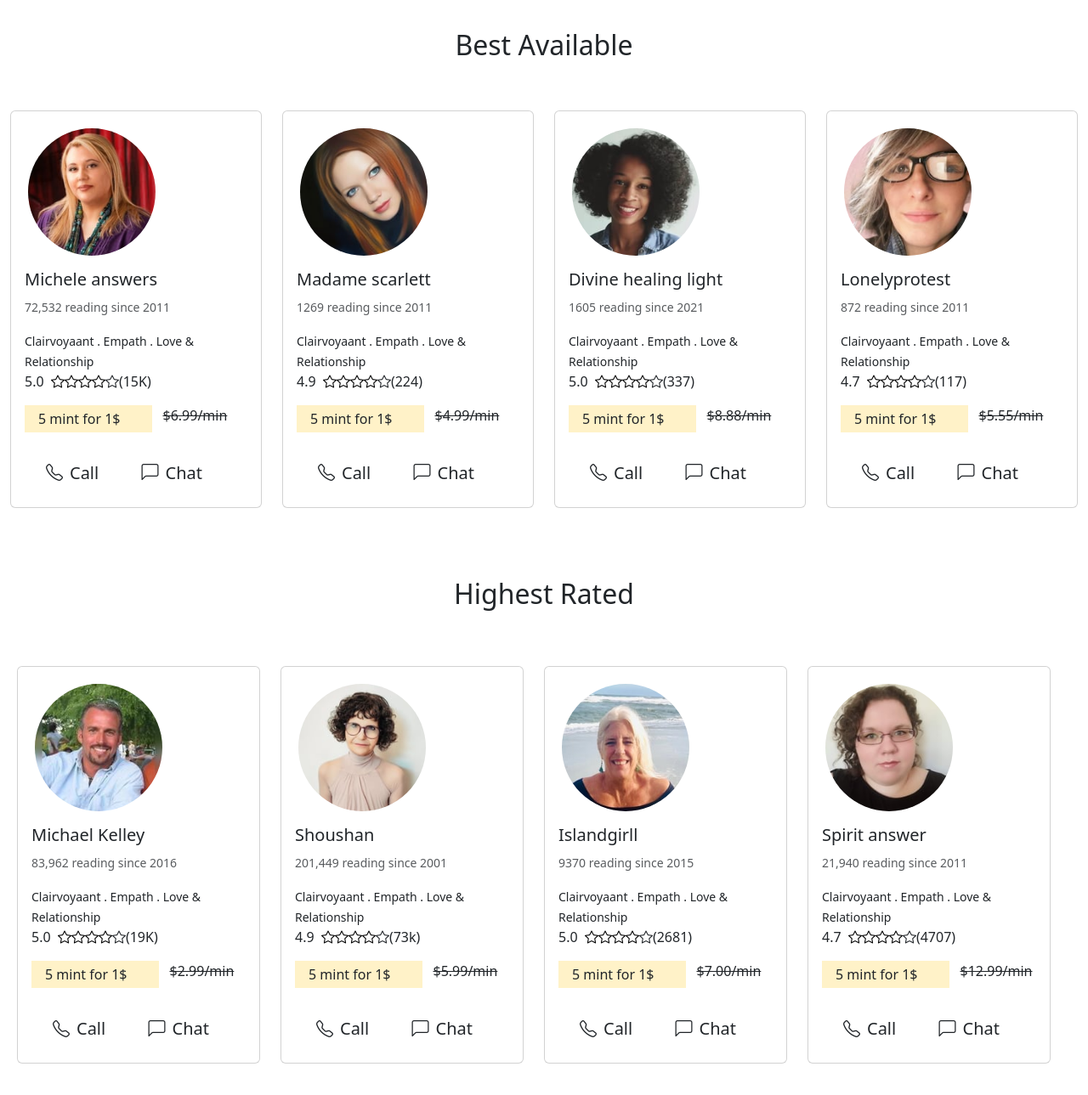
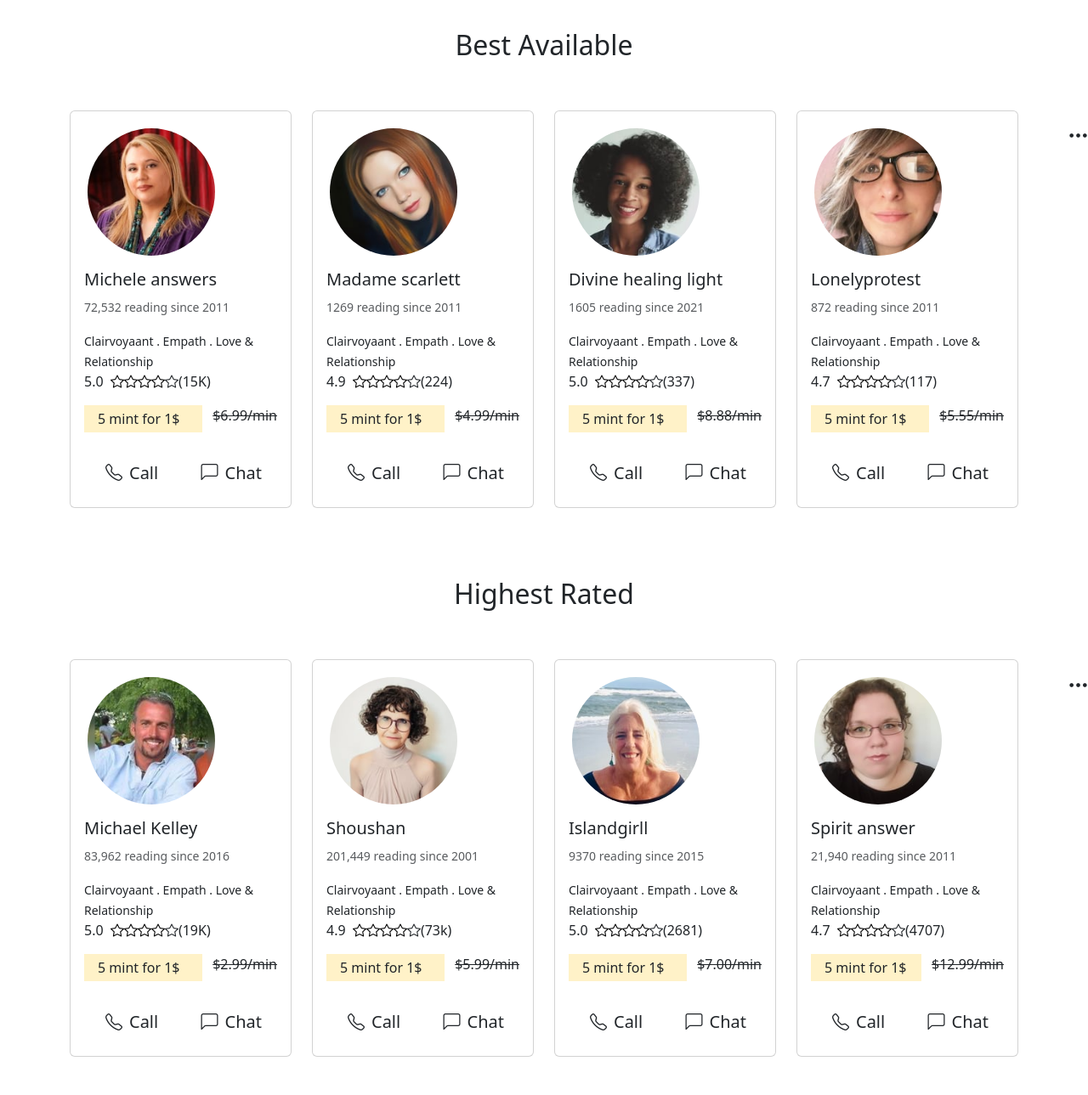
Before and after one commit to RabiaYasin893/keen_r, a plain HTML site: page index.html in a window 1280 px wide. Shown: the part 980-2269 px from the top of the page at 85% size. Drawn offline with nearby package versions, Linux system fonts and the light colour scheme; a small style sheet from the web is missing; files whose address does not match are found by name.

Commit message:
Update index.html
cards responsive

```diff
--- a/index.html
+++ b/index.html
@@ -235,26 +235,23 @@
     <!--/ Popular Topics -->
 
 
-    <!-- Available Advisors -->
      <section id="available-advisors" class="row">
       <!-- Advisor cards go here -->
       <div class="container">
-        <div class="PopularTopics_popular-topics-container__sos5l">
           <div class="row mt-4">
             <div class="col-12">
               <h2 class="PopularTopics_title__3j0_H m-5">Best Available</h2>
             </div>
           </div>
+          </div>
     </section>
 
+<!-- topBest -->
+<section>
+  <div class="container">
+    <div class="row">
 
-
-    <!-- Popular Skills -->
-    <section id="popular-skills" >
-      <!-- Skill cards go here -->
-
-        <div class="row "  style="overflow: hidden;">
-          <div class="col-3">
+      <div class="col-md-3">
         <div class="card full-card">
           <span class="ml-5 "><i class="bi bi-three-dots three-dots-cards " ></i></span>
           <img src="img//ask zuri.jpg" class="img rounded-circle card-images" alt="...">
@@ -280,7 +277,7 @@
         </div>
       </div>
 
-              <div class="col-3">
+          <div class="col-md-3">
             <div class="card full-card">
               <span class="ml-5 "><i class="bi bi-three-dots three-dots-cards "></i></span>
               <img src="img/image1.jpg" class="img rounded-circle card-images" alt="...">
@@ -306,7 +303,7 @@
             </div>
           </div>
 
-              <div class="col-3">
+          <div class="col-md-3">
             <div class="card full-card">
               <span class="ml-5 "><i class="bi bi-three-dots three-dots-cards "></i></span>
               <img src="img/image2.jpg" class="img rounded-circle card-images" alt="...">
@@ -332,7 +329,7 @@
             </div>
           </div>
 
-            <div class="col-3">
+        <div class="col-md-3">
           <div class="card full-card">
             <span class="ml-5 "><i class="bi bi-three-dots three-dots-cards "></i></span>
             <img src="img/image3.jpg" class="img rounded-circle card-images" alt="...">
@@ -359,26 +356,24 @@
           </div>
         </div>
 
+    </div>
+  </div>
+</section>
 
-    </section>
-                        <!-- section start high rated -->
-    <section id="available-advisors">
+<!-- high -->
+
       <!-- Advisor cards go here -->
       <div class="container">
-        <div class="PopularTopics_popular-topics-container__sos5l">
           <div class="row mt-4">
             <div class="col-12">
               <h2 class="PopularTopics_title__3j0_H m-5">Highest Rated</h2>
             </div>
             </div>
-    </section>
-
-
-    <section id="popular-skills" class="row p-2"  style="overflow: hidden;">
-      <!-- Skill cards go here -->
-
-        <div class="row "  style="overflow: hidden;">
-          <div class="col-3">
+          </div>
+<section>
+  <div class="container">
+    <div class="row">
+      <div class="col-md-3">
         <div class="card full-card">
           <span class="ml-5 "><i class="bi bi-three-dots three-dots-cards "></i></span>
           <img src="img/high1.jpg" class="img rounded-circle card-images" alt="...">
@@ -404,7 +399,7 @@
         </div>
       </div>
 
-              <div class="col-3">
+          <div class="col-md-3">
             <div class="card full-card">
               <span class="ml-5 "><i class="bi bi-three-dots three-dots-cards "></i></span>
               <img src="img/high2.jpg" class="img rounded-circle card-images" alt="...">
@@ -430,7 +425,7 @@
             </div>
           </div>
 
-              <div class="col-3">
+          <div class="col-md-3">
             <div class="card full-card">
               <span class="ml-5 "><i class="bi bi-three-dots three-dots-cards "></i></span>
               <img src="img/high3.jpg" class="img rounded-circle card-images" alt="...">
@@ -456,7 +451,7 @@
             </div>
           </div>
 
-            <div class="col-3">
+        <div class="col-md-3">
           <div class="card full-card">
             <span class="ml-5 "><i class="bi bi-three-dots three-dots-cards "></i></span>
             <img src="img/high4.jpg" class="img rounded-circle card-images" alt="...">
@@ -481,11 +476,9 @@
             </div>
           </div>
         </div>
-
     </div>
-
+  </div>
 </section>
-
 
     <!-- skills &tools -->
     <section id="popular-tools1" class="row">
```
Lines whose indentation alone changed are shown as unchanged.
